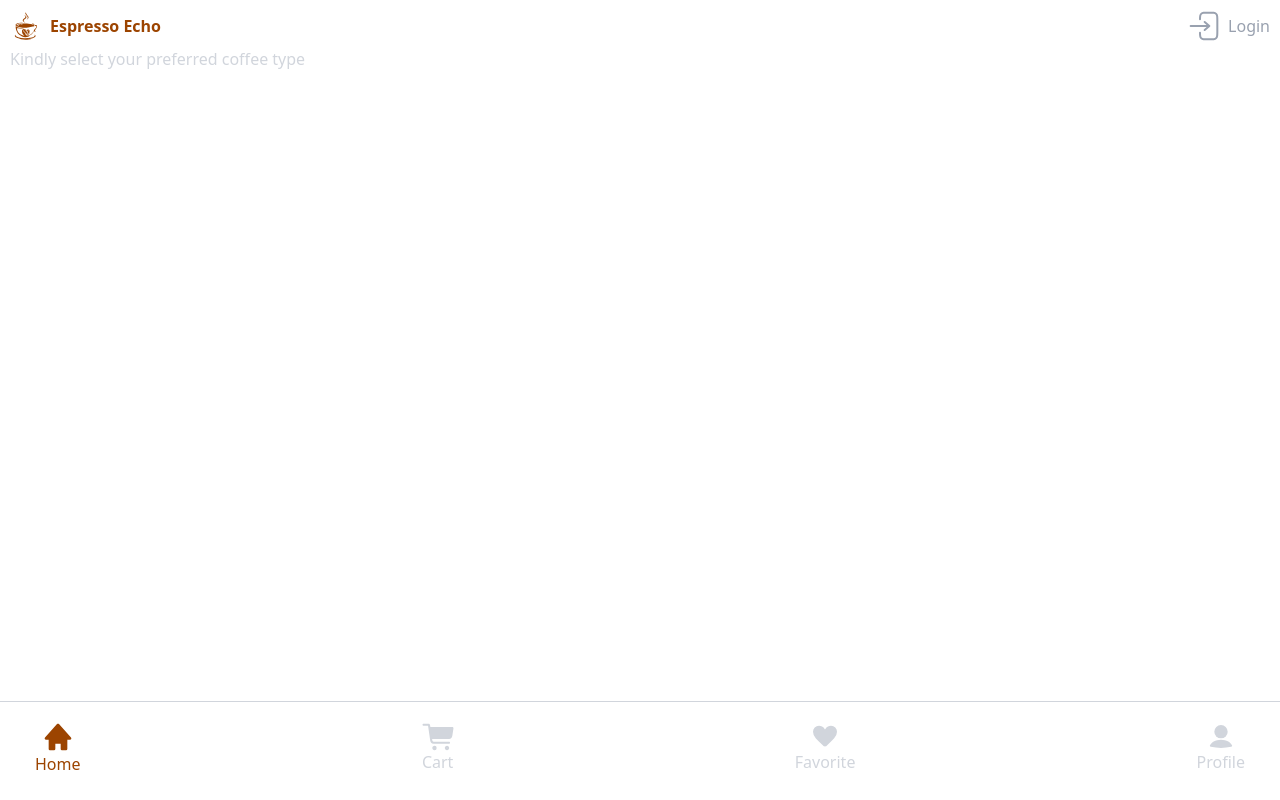
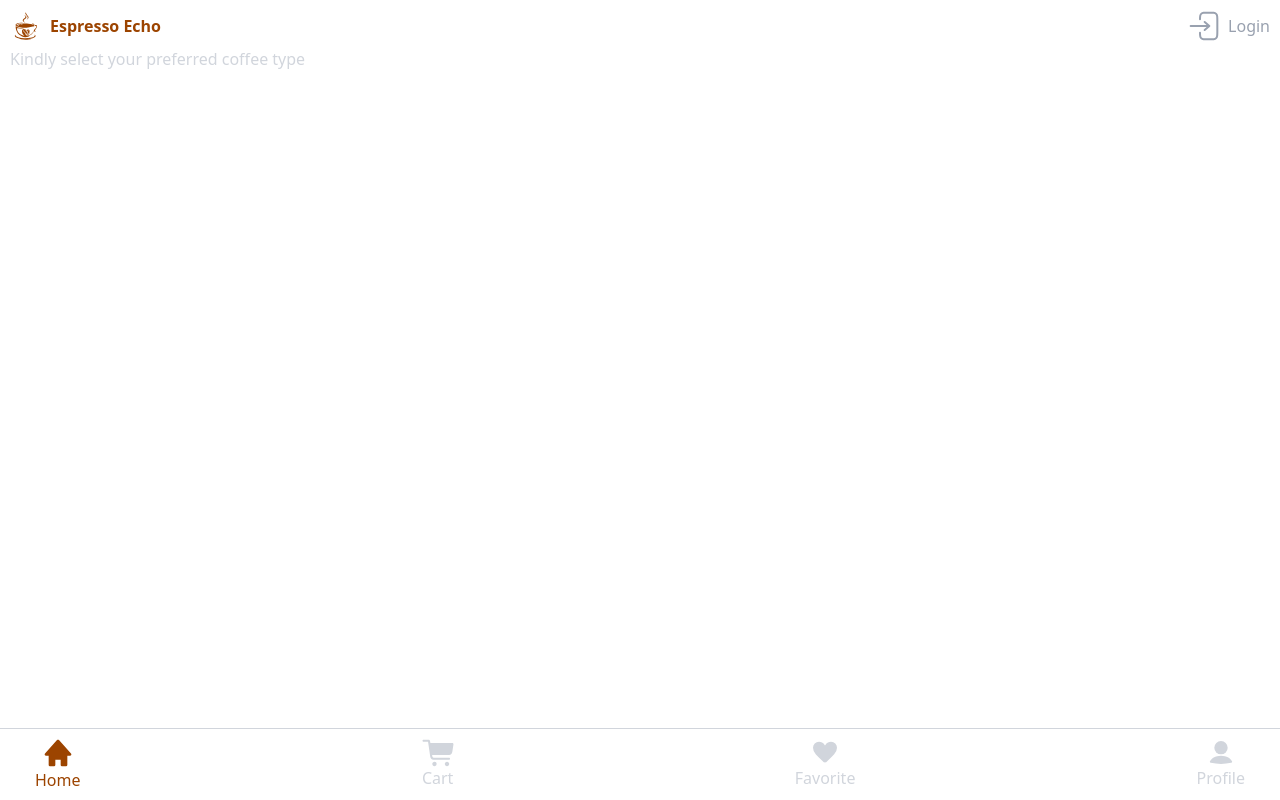
Before and after one commit to Sipanyn/--Espresso-Echo, a React (Vite) app: page / in a window 1280 px wide. Built offline with nearby package versions, Linux system fonts and the light colour scheme.

Commit message:
change icon sizes

```diff
--- a/src/components/Footer.jsx
+++ b/src/components/Footer.jsx
@@ -4,7 +4,7 @@ function Footer() {
   return (
     <div className="flex flex-col justify-between h-dvh *:select-none ">
       <Outlet />
-      <div className="bg-white w-full *:text-gray-300 flex flex-row justify-between *:cursor-pointer border-t-1 border-gray-300 mt-2 pb-2 pt-2 pl-[35px] pr-[35px] sm:pt-[19px] sm:pb-[24px]">
+      <div className="bg-white w-full *:text-gray-300 flex flex-row justify-between *:cursor-pointer border-t-1 border-gray-300 mt-2 pb-2 pt-2 pl-[35px] pr-[35px] sm:pt-[8px] sm:pb-[8px]">
         <NavLink
           to="/"
           className={`flex flex-col items-center text-sm sm:text-[16px]  ({ isActive }) => (isActive ? "active" : "")`}
```
